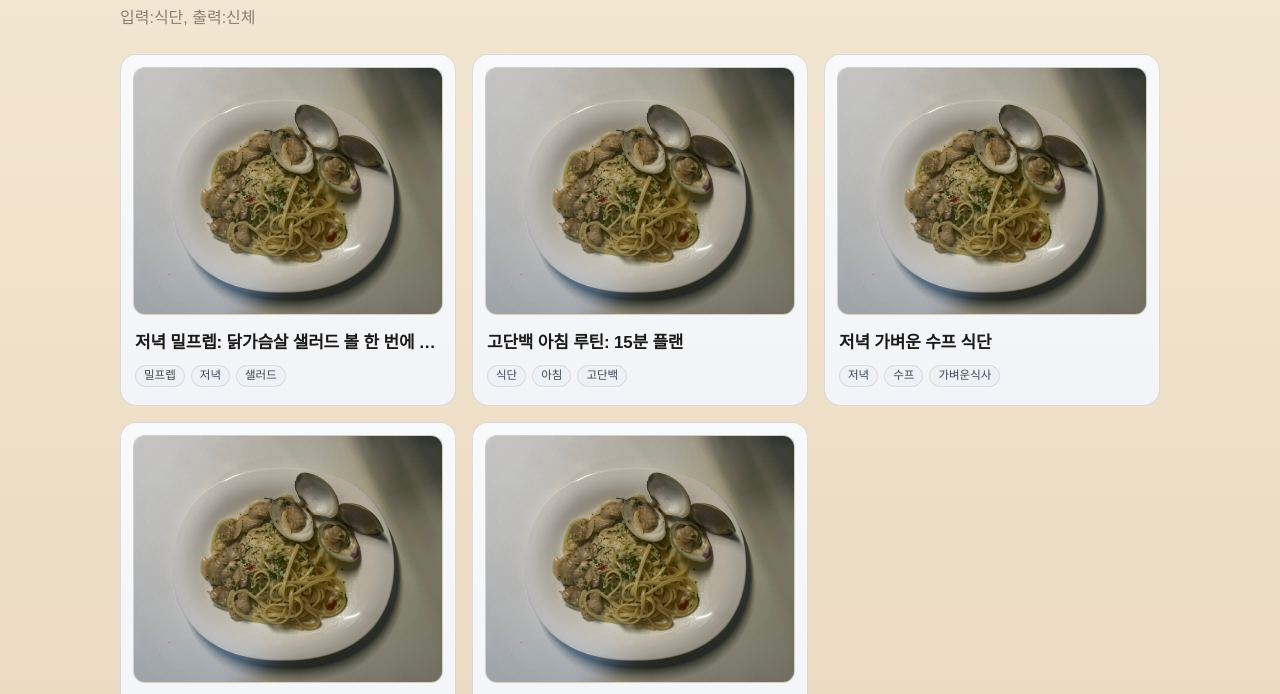
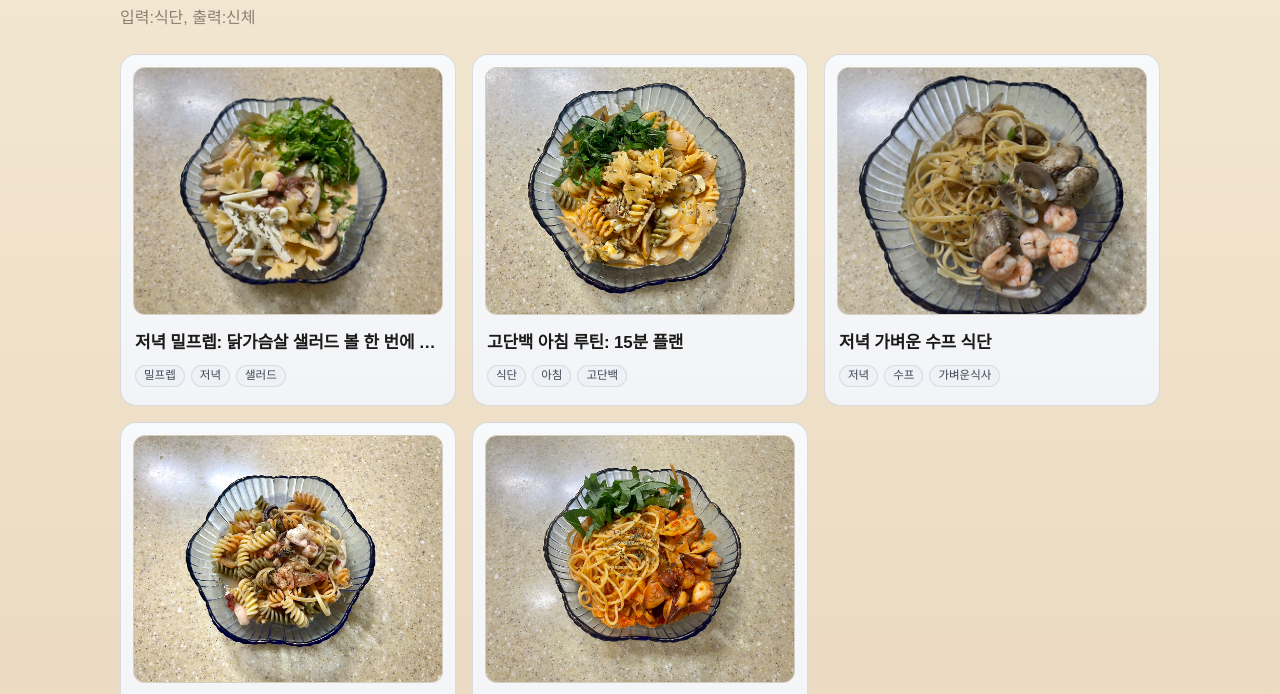
Before and after one commit to kimkyury/gguygit, an Astro site: page /meals in a window 1280 px wide. Shown: the part 233-927 px from the top of the page. Built offline with nearby package versions, Linux system fonts and the light colour scheme; Astro itself is replaced by a stand-in of ours; a web font is replaced by a local one.

Commit message:
chore: 이미지 경로 분리

```diff
--- a/src/content/meals/20260225_evening-meal-prep.md
+++ b/src/content/meals/20260225_evening-meal-prep.md
@@ -2,7 +2,7 @@
 title: "저녁 밀프렙: 닭가슴살 샐러드 볼 한 번에 준비하기"
 date: 2026-02-25
 summary: "퇴근 후 조리 시간을 줄이기 위해 3일치 샐러드 볼을 미리 준비한 기록."
-cover: "/images/meals-2.png"
+cover: "/images/meal/pasta2.jpg"
 tags: ["밀프렙", "저녁", "샐러드"]
 ---
 
--- a/src/content/meals/20260225_high-protein-breakfast.md
+++ b/src/content/meals/20260225_high-protein-breakfast.md
@@ -2,7 +2,7 @@
 title: "고단백 아침 루틴: 15분 플랜"
 date: 2026-02-25
 summary: "아침 시간 15분 안에 단백질과 포만감을 챙기는 간단한 식단 루틴."
-cover: "/images/meals-1.png"
+cover: "/images/meal/pasta1.jpg"
 tags: ["식단", "아침", "고단백"]
 ---
 
--- a/src/content/meals/20260225_light-dinner-soup.md
+++ b/src/content/meals/20260225_light-dinner-soup.md
@@ -2,7 +2,7 @@
 title: "저녁 가벼운 수프 식단"
 date: 2026-02-25
 summary: "늦은 시간 부담을 줄이기 위한 저녁 수프 중심 식단 기록."
-cover: "/images/meals-3.png"
+cover: "/images/meal/pasta3.jpg"
 tags: ["저녁", "수프", "가벼운식사"]
 ---
 
--- a/src/content/meals/20260225_office-lunch-bowl.md
+++ b/src/content/meals/20260225_office-lunch-bowl.md
@@ -2,7 +2,7 @@
 title: "점심 도시락 볼: 탄단지 밸런스 맞추기"
 date: 2026-02-25
 summary: "업무 중 졸림을 줄이기 위해 탄수화물 비율을 조절한 점심 볼 구성."
-cover: "/images/meals-2.png"
+cover: "/images/meal/pasta4.jpg"
 tags: ["점심", "도시락", "밸런스"]
 ---
 
--- a/src/content/meals/20260225_weekend-brunch-toast.md
+++ b/src/content/meals/20260225_weekend-brunch-toast.md
@@ -2,7 +2,7 @@
 title: "주말 브런치: 오픈 토스트 2종"
 date: 2026-02-25
 summary: "주말에 간단히 만들 수 있는 오픈 토스트 두 가지 조합 기록."
-cover: "/images/meals-4.png"
+cover: "/images/meal/pasta5.jpg"
 tags: ["브런치", "토스트", "주말식단"]
 ---
 
--- a/src/layouts/MealsPostLayout.astro
+++ b/src/layouts/MealsPostLayout.astro
@@ -6,7 +6,7 @@ import PostHeroHeader from '../components/PostHeroHeader.astro';
 const { title, date, datePublished, cover, summary } = Astro.props;
 const siteUrl = Astro.site ?? new URL('https://ggugit.pages.dev');
 const canonical = new URL(Astro.url.pathname, siteUrl).toString();
-const image = new URL(cover ?? '/images/meals-1.png', siteUrl).toString();
+const image = new URL(cover ?? '/images/meal/meals-1.png', siteUrl).toString();
 const structuredData = {
   '@context': 'https://schema.org',
   '@type': 'Recipe',
@@ -25,7 +25,7 @@ const structuredData = {
 <BaseLayout
   title={title}
   description={summary ?? title}
-  ogImage={cover ?? '/images/meals-1.png'}
+  ogImage={cover ?? '/images/meal/meals-1.png'}
   ogType="article"
   structuredData={structuredData}
 >
--- a/src/pages/meals/index.astro
+++ b/src/pages/meals/index.astro
@@ -7,10 +7,13 @@ const entries = (await getCollection('meals')).sort(
   (a, b) => b.data.date.valueOf() - a.data.date.valueOf()
 );
 const mealFallbackCovers = [
-  '/images/meals-1.png',
-  '/images/meals-2.png',
-  '/images/meals-3.png',
-  '/images/meals-4.png'
+  '/images/meal/pasta1.jpg',
+  '/images/meal/pasta2.jpg',
+  '/images/meal/pasta3.jpg',
+  '/images/meal/pasta4.jpg',
+  '/images/meal/pasta5.jpg',
+  '/images/meal/pasta6.jpg',
+  '/images/meal/meals-1.png'
 ];
 const formatDate = (date: Date) =>
   date.toISOString().slice(0, 10).replace(/-/g, '.');
```
Also changed, not shown: public/images/meal/meals-1.png (renamed from public/images/meals-1.png), public/images/meal/pasta1.jpg (added), public/images/meal/pasta2.jpg (added), public/images/meal/pasta3.jpg (added), public/images/meal/pasta4.jpg (added), public/images/meal/pasta5.jpg (added), public/images/meal/pasta6.jpg (added), public/images/meals-2.png (deleted), public/images/meals-3.png (deleted), public/images/meals-4.png (deleted).
